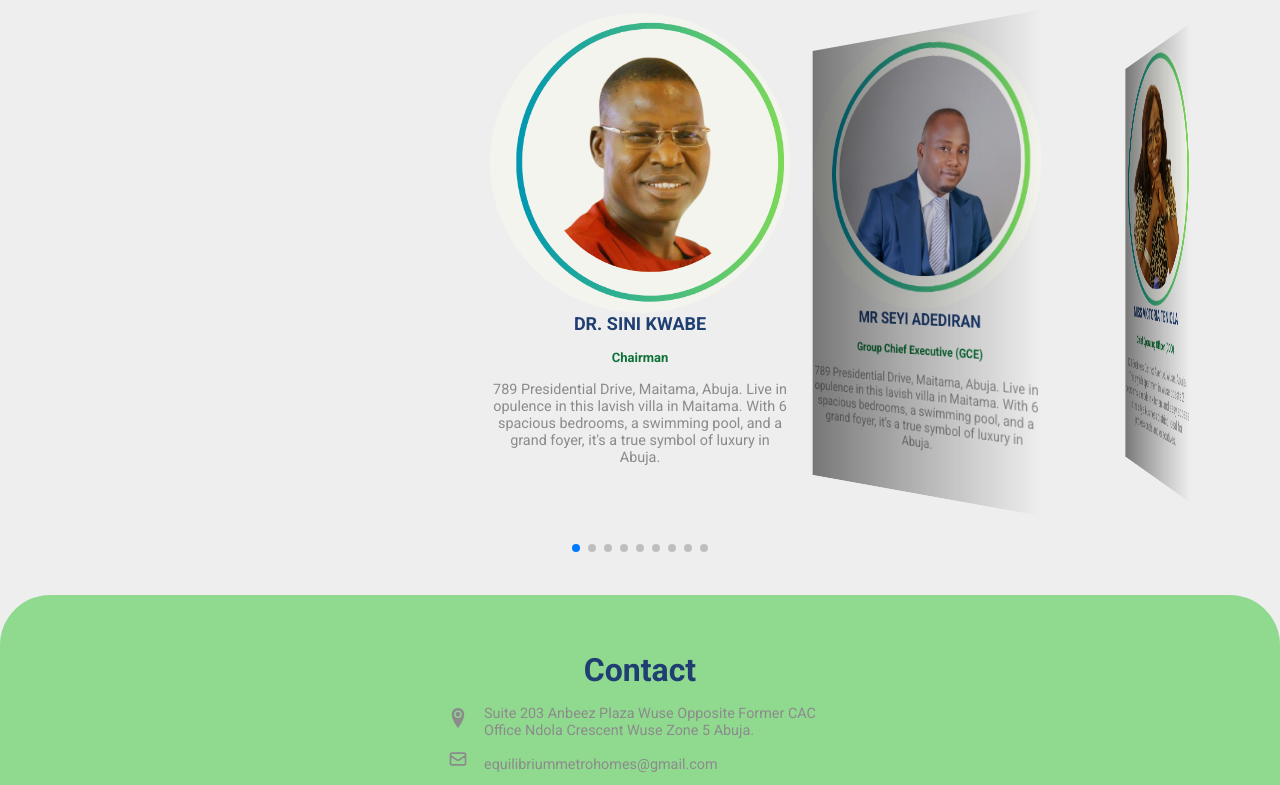
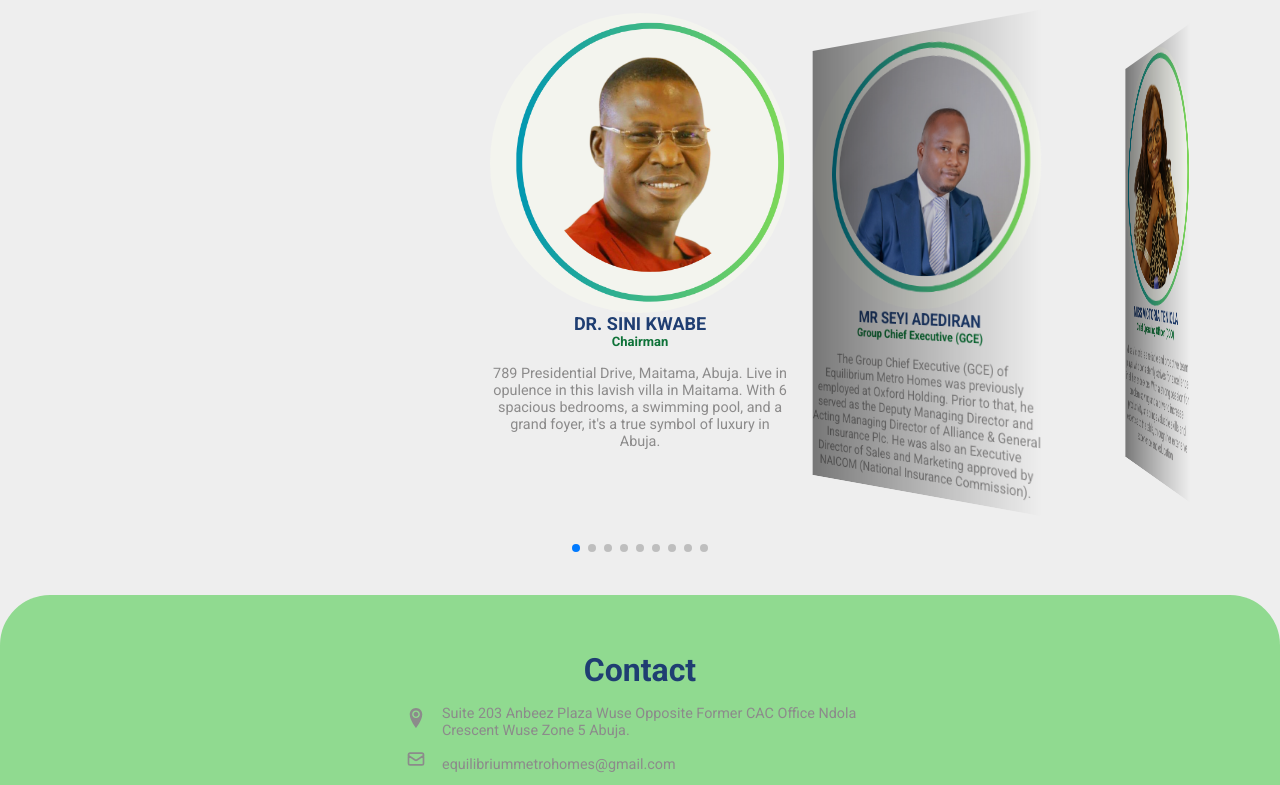
Before and after one commit to oluwolefsamson/equilibrium-website, a React (Create React App) app: page / in a window 1280 px wide. Shown: the part 3096-3881 px from the top of the page. Built offline with nearby package versions, Linux system fonts and the light colour scheme.

Commit message:
first commit

```diff
--- a/src/Utils/management.json
+++ b/src/Utils/management.json
@@ -8,41 +8,41 @@
     {
       "name": "MR SEYI ADEDIRAN",
       "position": "Group Chief Executive (GCE)",
-      "detail": "789 Presidential Drive, Maitama, Abuja. Live in opulence in this lavish villa in Maitama. With 6 spacious bedrooms, a swimming pool, and a grand foyer, it's a true symbol of luxury in Abuja. ",
+      "detail": "The Group Chief Executive (GCE) of Equilibrium Metro Homes was previously employed at Oxford Holding. Prior to that, he served as the Deputy Managing Director and Acting Managing Director of Alliance & General Insurance Plc. He was also an Executive Director of Sales and Marketing approved by NAICOM (National Insurance Commission).",
       "image": "./seyi.png"
     },
     {
       "name": "MISS VICTORIA TENIOLA",
       "position": "Chief Operating Officer (COO)",
-      "detail": "123 Business District Avenue, Wuse, Abuja. This stylish apartment in Wuse boasts 2 bedrooms, a modern kitchen, and easy access to the city's business district. Ideal for professionals and executives.",
+      "detail": "Miss Victoria is a reliable and proactive team player who consistently strives for excellence in all her endeavors. With a strong passion for problem-solving and a drive to increase productivity, she brings valuable skills and expertise to the table, through her extensive experience and education",
       "image": "./vic.png"
     },
 
     {
       "name": "ARC. NUREINI TEMITOPE",
       "position": "Director of Projects",
-      "detail": "Find peace and comfort in this elegant duplex in Life Camp. Featuring 4 bedrooms, a landscaped garden, and a modern kitchen, it's perfect for a growing family.",
+      "detail": "Mr Nureni is known for his self-motivation, goal orientation, organizational skills, and efficiency. He holds a B.Sc. in Architecture and an M.Arch. From Obafemi Awolowo University, Ile-Ife, and an M.Sc. in Construction Management from the University of Lagos, Akoka. With 17 years of experience.",
       "image": "./nureini.png"
   },
 
   {
     "name": "MR SEUN OWOLABI",
     "position": "Director of Finance",
-    "detail": "Find peace and comfort in this elegant duplex in Life Camp. Featuring 4 bedrooms, a landscaped garden, and a modern kitchen, it's perfect for a growing family.",
+    "detail": "MR Owolabi Oluwaseun holds a B.Sc. Degree in Accounting at the University of Lagos, MSc finance with distinction at Caleb University and a fellow member of the Institute of Chartered Accountants of Nigeria. He is also an associate member of Chartered Insurance Institute of Nigeria and currently undergoing his PhD program.",
     "image": "./owolabi.png"
 },
 
 {
   "name": "SURV. OHIKHUEME ANTHONY",
   "position": "Company Surveyor",
-  "detail": "Find peace and comfort in this elegant duplex in Life Camp. Featuring 4 bedrooms, a landscaped garden, and a modern kitchen, it's perfect for a growing family.",
+  "detail": "Surv. Ohikhueme Anthony Ikhide MNIS is a Land Surveying (now Geomatics) graduate of the prestigious Ahmadu Bello University, Zaria. He has experience spanning close to two decades in the areas of Construction, Surveying, Land Development, Management and Administration, and Geographic Information Systems (GIS). ",
   "image": "./anthony.png"
 },
 
     {
       "name": "MR OLUWOLE SAMSON",
       "position": "IT / Social Media Manager",
-      "detail": "Find peace and comfort in this elegant duplex in Life Camp. Featuring 4 bedrooms, a landscaped garden, and a modern kitchen, it's perfect for a growing family.",
+      "detail": "Mr Oluwole Samson is a skilled computer scientist with a Bachelor's degree, excels in programming and software development. He possess strong problem-solving abilities and stay current with technology trends, making him a valuable asset in the field.",
       "image": "./samson.png"
     },
 
--- a/src/components/Footer/Footer.css
+++ b/src/components/Footer/Footer.css
@@ -32,6 +32,7 @@
     display: flex;
     flex-direction: column;
     padding: 1rem;
+    max-width: 40%;
 
 
 }
@@ -61,28 +62,31 @@
     .f-wrapper {
         border-top-right-radius: 0;
         border-top-left-radius: 0;
+        max-height: 40vh;
     }
 
+
     .write {
-        padding-top: 2.6rem;
         font-size: 11px;
 
     }
 
     .follow-h2 {
         font-size: 20px;
+        margin-bottom: -1rem;
     }
 
     .f-con {
-        margin-top: -1rem;
+        margin-top: -3rem;
     }
 
     .good {
-        margin-top: 1rem;
+        margin-top: '';
     }
 
     .write {
-        margin-top: -1rem;
+        margin-top: '';
+        max-width: 100%;
     }
 
 
--- a/src/components/Footer/Footer.jsx
+++ b/src/components/Footer/Footer.jsx
@@ -17,14 +17,14 @@ const Footer = () => {
         <div className="foot">
 
         <div className="good">
-        <ImLocation2 className='secondaryText span1' size={20} style={{ marginBottom: '5px'}}/>
-        <HiOutlineMail className='secondaryText span3' size={20} />
-        <AiTwotonePhone className='secondaryText span2' size={20} />
+        <ImLocation2 className='secondaryText' size={20} style={{ marginBottom: '5px'}}/>
+        <HiOutlineMail className='secondaryText' size={20} />
+        <AiTwotonePhone className='secondaryText' size={20} />
         <FiInstagram className='secondaryText span4' size={20} />
         </div>
 
           <div className="secondaryText write">
-        <span>Suite 203 Anbeez Plaza Wuse Opposite Former CAC <br /> Office Ndola Crescent Wuse Zone 5 Abuja.</span><br />
+        <span className='span1'>Suite 203 Anbeez Plaza Wuse Opposite Former CAC Office Ndola Crescent Wuse Zone 5 Abuja.</span><br />
         <span>equilibriummetrohomes@gmail.com</span><br />
         <span>+234 805 4288 271, +234 706 6299 202</span><br />
         <span>equilibriummetrohomes</span><br />
--- a/src/components/ManagementTeam/ManagementTeam.css
+++ b/src/components/ManagementTeam/ManagementTeam.css
@@ -50,6 +50,7 @@ body {
 
 .man-pos {
   font-size: small;
+  margin-top: -1rem;
 }
 
 .man-detail {
--- a/src/components/Residencies/Residency.css
+++ b/src/components/Residencies/Residency.css
@@ -64,7 +64,6 @@
 .r-buttons button {
     font-size: 1.2rem;
     padding: 0.2rem;
-    color: rgb(13, 13, 14);
     border: none;
     border-radius: 5px;
     background-color: whitesmoke;
```
Also changed, not shown: public/owolabi.png.
